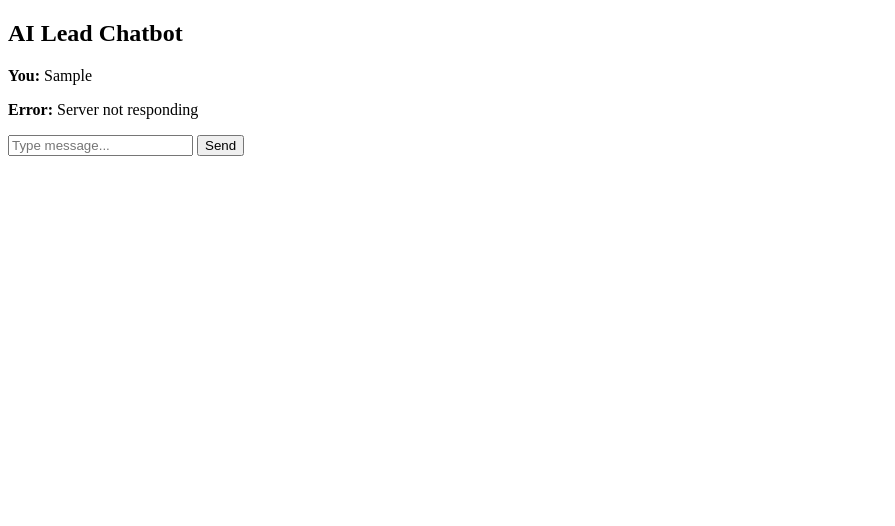
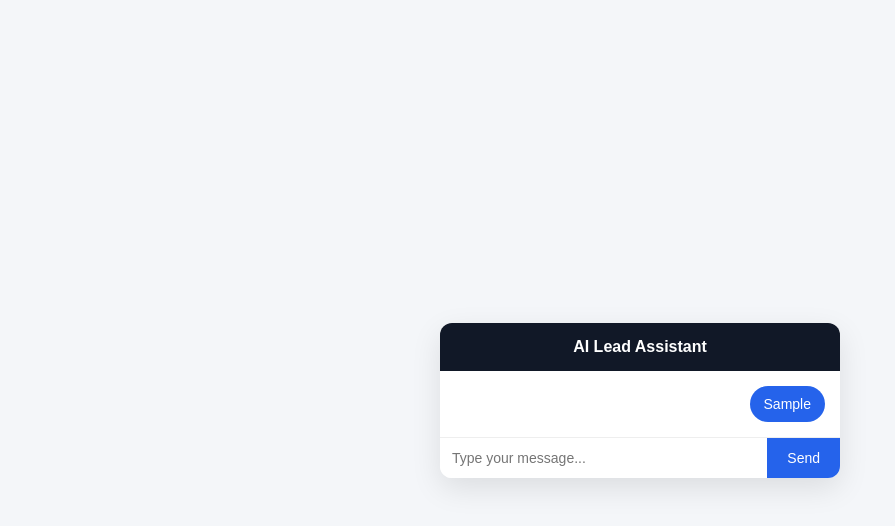
Before and after one commit to snowskye16/Lead-Chatbot, a website: page public/index.html in a window 1280 px wide. Both pictures are taken after typing "Sample" into the empty fields and a click on the button "Send". Shown: the whole page, without its empty margins (0-895 px from the left). Drawn offline with Linux system fonts and the light colour scheme; no server answers.

Commit message:
professional UI upgrade

```diff
--- a/public/index.html
+++ b/public/index.html
@@ -1,28 +1,125 @@
 <!DOCTYPE html>
 <html>
 <head>
-  <title>Lead Chatbot</title>
+  <title>AI Lead Chatbot</title>
+  <meta name="viewport" content="width=device-width, initial-scale=1.0" />
+
+  <style>
+    body {
+      margin: 0;
+      font-family: Arial, sans-serif;
+      background: #f4f6f9;
+      display: flex;
+      justify-content: center;
+      align-items: center;
+      height: 100vh;
+    }
+
+    .chat-container {
+      width: 400px;
+      max-width: 95%;
+      background: white;
+      border-radius: 12px;
+      box-shadow: 0 10px 30px rgba(0,0,0,0.1);
+      display: flex;
+      flex-direction: column;
+      overflow: hidden;
+    }
+
+    .chat-header {
+      background: #111827;
+      color: white;
+      padding: 15px;
+      font-weight: bold;
+      text-align: center;
+    }
+
+    .chat-box {
+      flex: 1;
+      padding: 15px;
+      overflow-y: auto;
+      display: flex;
+      flex-direction: column;
+      gap: 10px;
+    }
+
+    .message {
+      padding: 10px 14px;
+      border-radius: 18px;
+      max-width: 75%;
+      font-size: 14px;
+    }
+
+    .user {
+      align-self: flex-end;
+      background: #2563eb;
+      color: white;
+    }
+
+    .bot {
+      align-self: flex-start;
+      background: #e5e7eb;
+      color: black;
+    }
+
+    .chat-input {
+      display: flex;
+      border-top: 1px solid #eee;
+    }
+
+    .chat-input input {
+      flex: 1;
+      border: none;
+      padding: 12px;
+      font-size: 14px;
+      outline: none;
+    }
+
+    .chat-input button {
+      border: none;
+      background: #2563eb;
+      color: white;
+      padding: 0 20px;
+      cursor: pointer;
+      font-size: 14px;
+    }
+
+    .chat-input button:hover {
+      background: #1e40af;
+    }
+  </style>
 </head>
 <body>
-  <h2>AI Lead Chatbot</h2>
 
-  <div id="chat"></div>
+<div class="chat-container">
+  <div class="chat-header">
+    AI Lead Assistant
+  </div>
 
-  <input id="message" placeholder="Type message..." />
+  <div class="chat-box" id="chat"></div>
+
+  <div class="chat-input">
+    <input id="message" placeholder="Type your message..." />
     <button onclick="send()">Send</button>
+  </div>
+</div>
 
 <script>
 async function send() {
-      const messageInput = document.getElementById("message");
-      const message = messageInput.value.trim();
+  const input = document.getElementById("message");
+  const message = input.value.trim();
   if (!message) return;
 
   const chat = document.getElementById("chat");
 
-      // Show user message
-      chat.innerHTML += "<p><strong>You:</strong> " + message + "</p>";
+  // Add user message
+  const userMsg = document.createElement("div");
+  userMsg.className = "message user";
+  userMsg.innerText = message;
+  chat.appendChild(userMsg);
 
-      try {
+  input.value = "";
+
   const res = await fetch("/chat", {
     method: "POST",
     headers: { "Content-Type": "application/json" },
@@ -31,13 +128,14 @@
 
   const data = await res.json();
 
-        chat.innerHTML += "<p><strong>Bot:</strong> " + (data.reply || "No response") + "</p>";
-      } catch (err) {
-        chat.innerHTML += "<p><strong>Error:</strong> Server not responding</p>";
-      }
+  const botMsg = document.createElement("div");
+  botMsg.className = "message bot";
+  botMsg.innerText = data.reply || "No response";
+  chat.appendChild(botMsg);
 
-      messageInput.value = "";
+  chat.scrollTop = chat.scrollHeight;
 }
 </script>
+
 </body>
 </html>
```
Lines whose indentation alone changed are shown as unchanged.
